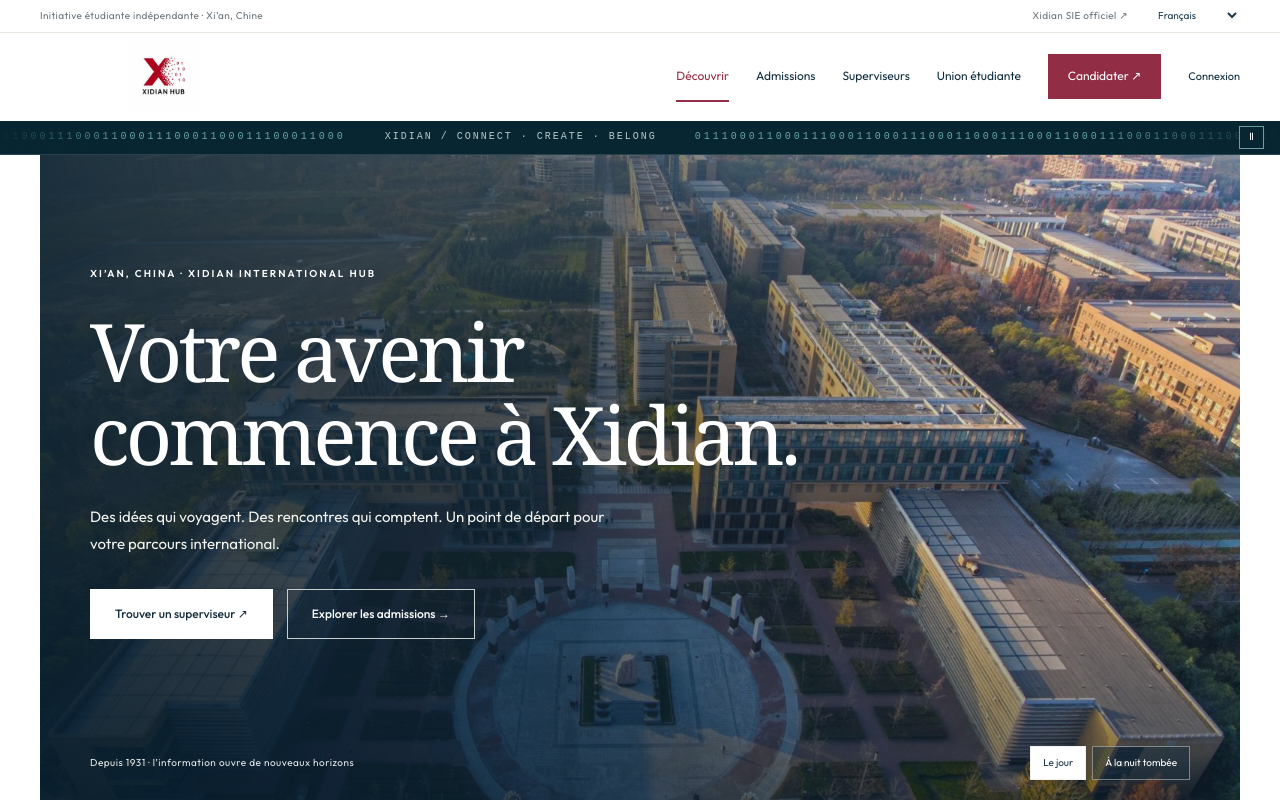
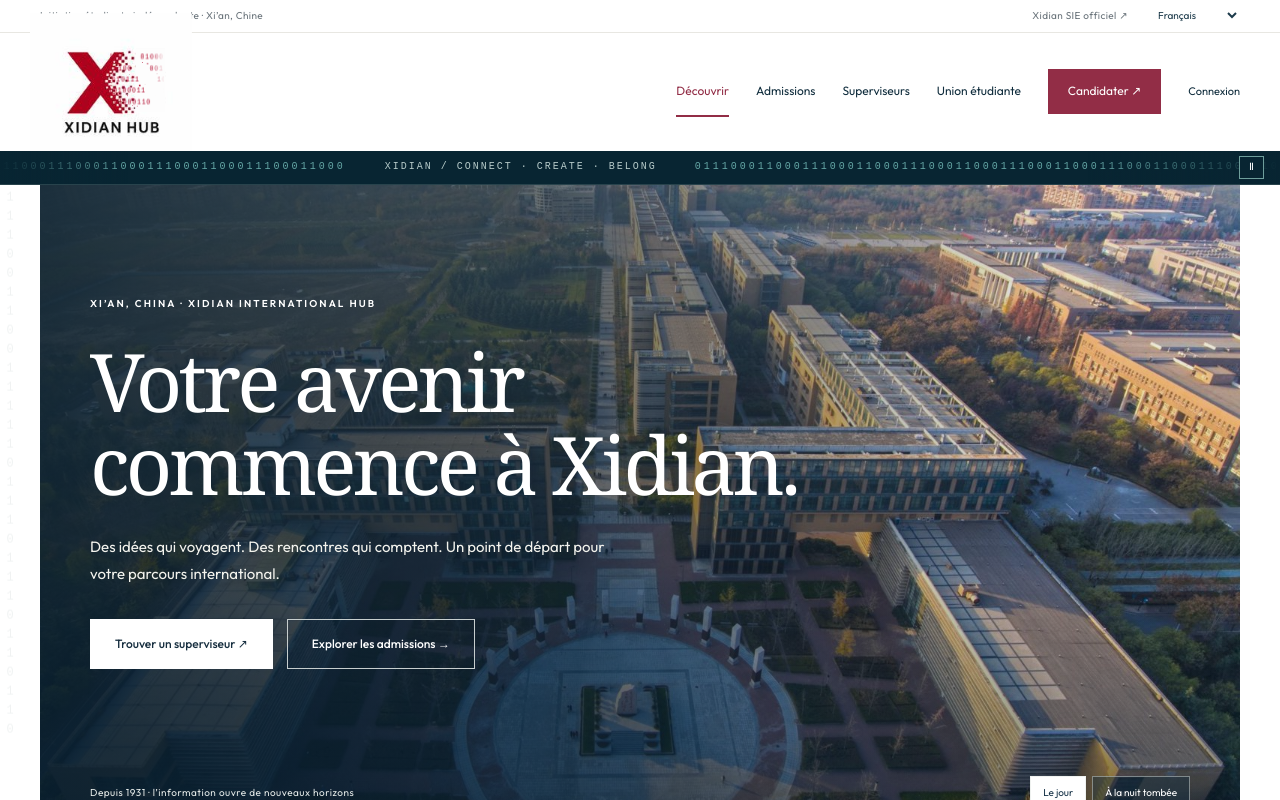
Before and after one commit to herve-ing/xidian-international-hub, a React (Vite) app: page / in a window 1280 px wide. Shown: the top 800 px of the page. Built offline with nearby package versions, Linux system fonts and the light colour scheme.

Commit message:
Animate original logo disintegration and add upward binary watermark with pause and reduced motion

```diff
--- /dev/null
+++ b/src/binary-motion.tsx
@@ -0,0 +1,85 @@
+import React from 'react';
+import sequences from './binary-sequences.json';
+export function AnimatedHubLogo() {
+  return (
+    <svg
+      className="animated-hub-logo"
+      viewBox="30 34 150 126"
+      role="img"
+      aria-label="Xidian Hub"
+      xmlns="http://www.w3.org/2000/svg"
+    >
+      <defs>
+        <clipPath id="hub-code-window">
+          <rect x="100" y="45" width="65" height="78" />
+        </clipPath>
+        <linearGradient id="hub-code-fade">
+          <stop stopColor="white" />
+          <stop offset=".75" stopColor="white" />
+          <stop offset="1" stopColor="black" />
+        </linearGradient>
+        <mask id="hub-code-mask">
+          <rect x="99" y="44" width="68" height="80" fill="url(#hub-code-fade)" />
+        </mask>
+      </defs>
+      <image href="./media/hub-logo.jpg" width="200" height="200" />
+      <g className="logo-live-code" aria-hidden="true">
+        <rect x="130" y="43" width="37" height="79" fill="#fdfdfd" />
+        <g clipPath="url(#hub-code-window)" mask="url(#hub-code-mask)">
+          {sequences.logo.map((bits, i) => (
+            <g
+              key={i}
+              className="logo-code-row"
+              style={
+                {
+                  '--row-delay': `${-i * 1.3}s`,
+                  '--row-duration': `${5 + i * 0.6}s`,
+                } as React.CSSProperties
+              }
+            >
+              <text x="97" y={56 + i * 14}>
+                {bits}
+              </text>
+              <text x="223" y={56 + i * 14}>
+                {bits}
+              </text>
+            </g>
+          ))}
+        </g>
+        {Array.from({ length: 12 }, (_, i) => (
+          <rect
+            key={i}
+            className="logo-code-pixel"
+            x={105 + ((i * 7) % 27)}
+            y={49 + ((i * 13) % 66)}
+            width={i % 3 === 0 ? 2 : 1}
+            height={i % 3 === 0 ? 2 : 1}
+            style={{ animationDelay: `${-i * 0.47}s` }}
+          />
+        ))}
+      </g>
+    </svg>
+  );
+}
+export function BinaryBackground() {
+  return (
+    <div className="binary-background" aria-hidden="true">
+      {sequences.columns.map((bits, i) => (
+        <div
+          key={i}
+          className="binary-watermark-column"
+          style={
+            {
+              left: `${(i * 100) / 24}%`,
+              '--rise-duration': `${32 + ((i * 7) % 29)}s`,
+              '--rise-delay': `${-(i * 11) % 57}s`,
+            } as React.CSSProperties
+          }
+        >
+          <span>{bits}</span>
+          <span>{bits}</span>
+        </div>
+      ))}
+    </div>
+  );
+}
--- /dev/null
+++ b/src/binary-sequences.json
@@ -0,0 +1,35 @@
+{
+  "columns": [
+    "1000001010011111101001111100110011111011101110110110",
+    "0011101100001100110101010000110111000101101111110100",
+    "1110010000111100000110111100000111011011111000000101",
+    "1101000001111010011010111010110010000110010011000000",
+    "1001010001001011110010100011101010111001000000111000",
+    "1011111010110011011010010111111111100101001000100110",
+    "1111111101010101110000100000010111010010111000101100",
+    "1000101110100010100000100010100111000010101010101111",
+    "1001100100011110101110000000111101001010110101110011",
+    "1111001101111011010011001011110001001100011001110110",
+    "0101101010100110011011101101110010110101001000110111",
+    "0101001100000111011100100110111110000001100101000100",
+    "0001111111101000111110100100011011100110001101101111",
+    "0110110101111001100100111111011010000001100010110100",
+    "0011001100100110010100011010110101010010000111000100",
+    "1011110011100100010111101001010100010001100001000001",
+    "0001000110010101011110011011101000011101011111101010",
+    "0000001110101111100000000001001011000001000111101010",
+    "0111001010001111010110011010100001100010100010111100",
+    "1110111000110101110100100100111111011110010010111010",
+    "0011010110111011011010101100010011001100100100111100",
+    "1011110000010100111110011011110100111100101011101111",
+    "0001110011000111101010000111100011001111100001100000",
+    "1100010101001101000011110000000001011101110001101011"
+  ],
+  "logo": [
+    "010001000001111010",
+    "001110001000010100",
+    "100010001101010111",
+    "101100001110100011",
+    "111010011001000110"
+  ]
+}
--- a/src/public-site.css
+++ b/src/public-site.css
@@ -3151,3 +3151,132 @@
     transition: none;
   }
 }
+
+/* Original supplied logo, with an endlessly flowing binary edge. */
+.public-logo {
+  display: block;
+  flex-shrink: 0;
+  line-height: 0;
+}
+.animated-hub-logo {
+  display: block;
+  width: 150px;
+  height: 102px;
+  overflow: visible;
+}
+.logo-code-row {
+  animation: logo-code-release var(--row-duration) linear infinite;
+  animation-delay: var(--row-delay);
+}
+.logo-code-row text {
+  font: 8px/1 monospace;
+  letter-spacing: 1px;
+  fill: #b2082b;
+}
+.logo-code-pixel {
+  fill: #b2082b;
+  animation: logo-pixel-release 3.6s linear infinite;
+}
+.logo-live-code {
+  pointer-events: none;
+}
+@keyframes logo-code-release {
+  from {
+    transform: translateX(-126px);
+  }
+  to {
+    transform: translateX(0);
+  }
+}
+@keyframes logo-pixel-release {
+  0% {
+    transform: translateX(0);
+    opacity: 0;
+  }
+  20% {
+    opacity: 0.9;
+  }
+  100% {
+    transform: translateX(40px);
+    opacity: 0;
+  }
+}
+.university-site {
+  position: relative;
+  isolation: isolate;
+}
+.university-site > .binary-background {
+  position: fixed;
+  inset: 0;
+  z-index: -1;
+  overflow: hidden;
+  pointer-events: none;
+  user-select: none;
+  color: #123e39;
+  opacity: 0.065;
+  mask-image: linear-gradient(90deg, #000, transparent 25%, transparent 75%, #000);
+}
+.binary-watermark-column {
+  position: absolute;
+  top: 0;
+  width: 15px;
+  animation: binary-watermark-rise var(--rise-duration) linear infinite;
+  animation-delay: var(--rise-delay);
+  will-change: transform;
+}
+.binary-watermark-column span {
+  display: block;
+  writing-mode: vertical-rl;
+  text-orientation: upright;
+  font: 12px/1.6 monospace;
+  letter-spacing: 5px;
+  white-space: nowrap;
+  height: 1200px;
+  overflow: hidden;
+}
+.university-site .public-container {
+  position: relative;
+}
+.university-site .public-header,
+.university-site .public-utility {
+  background: rgba(255, 255, 255, 0.96);
+}
+@keyframes binary-watermark-rise {
+  from {
+    transform: translateY(0);
+  }
+  to {
+    transform: translateY(-1200px);
+  }
+}
+@media (max-width: 760px) {
+  .animated-hub-logo {
+    width: 120px;
+    height: 82px;
+  }
+  .binary-watermark-column:nth-child(2n) {
+    display: none;
+  }
+  .university-site > .binary-background {
+    opacity: 0.045;
+    mask-image: linear-gradient(90deg, #000, transparent 20%, transparent 80%, #000);
+  }
+}
+@media (prefers-reduced-motion: reduce) {
+  .logo-live-code {
+    display: none;
+  }
+  .binary-watermark-column {
+    animation: none;
+    will-change: auto;
+  }
+  .university-site > .binary-background {
+    opacity: 0.025;
+  }
+}
+.university-site[data-motion='paused'] .logo-live-code {
+  display: none;
+}
+.university-site[data-motion='paused'] .binary-watermark-column {
+  will-change: auto;
+}
--- a/src/public-site.tsx
+++ b/src/public-site.tsx
@@ -1,3 +1,4 @@
+import { AnimatedHubLogo, BinaryBackground } from './binary-motion';
 import Admissions from './admissions-page';
 import React, { useEffect, useState } from 'react';
 import { content, languages } from './i18n';
@@ -305,6 +306,7 @@
   ].includes(path);
   return (
     <div className="university-site" data-motion={paused ? 'paused' : 'active'}>
+      <BinaryBackground />
       <a className="skip-link" href="#public-main">
         {c('Aller au contenu', 'Skip to content')}
       </a>
@@ -340,7 +342,7 @@
       )}
       <header className="public-header">
         <a href="#/" className="public-logo" aria-label="Xidian International Hub">
-          <img src="./media/hub-logo.jpg" alt="Xidian International Hub" />
+          <AnimatedHubLogo />
         </a>
         <button className="public-menu-button" aria-expanded={menu} onClick={() => setMenu(!menu)}>
           {c('Menu', 'Menu')} {menu ? '−' : '+'}
```
